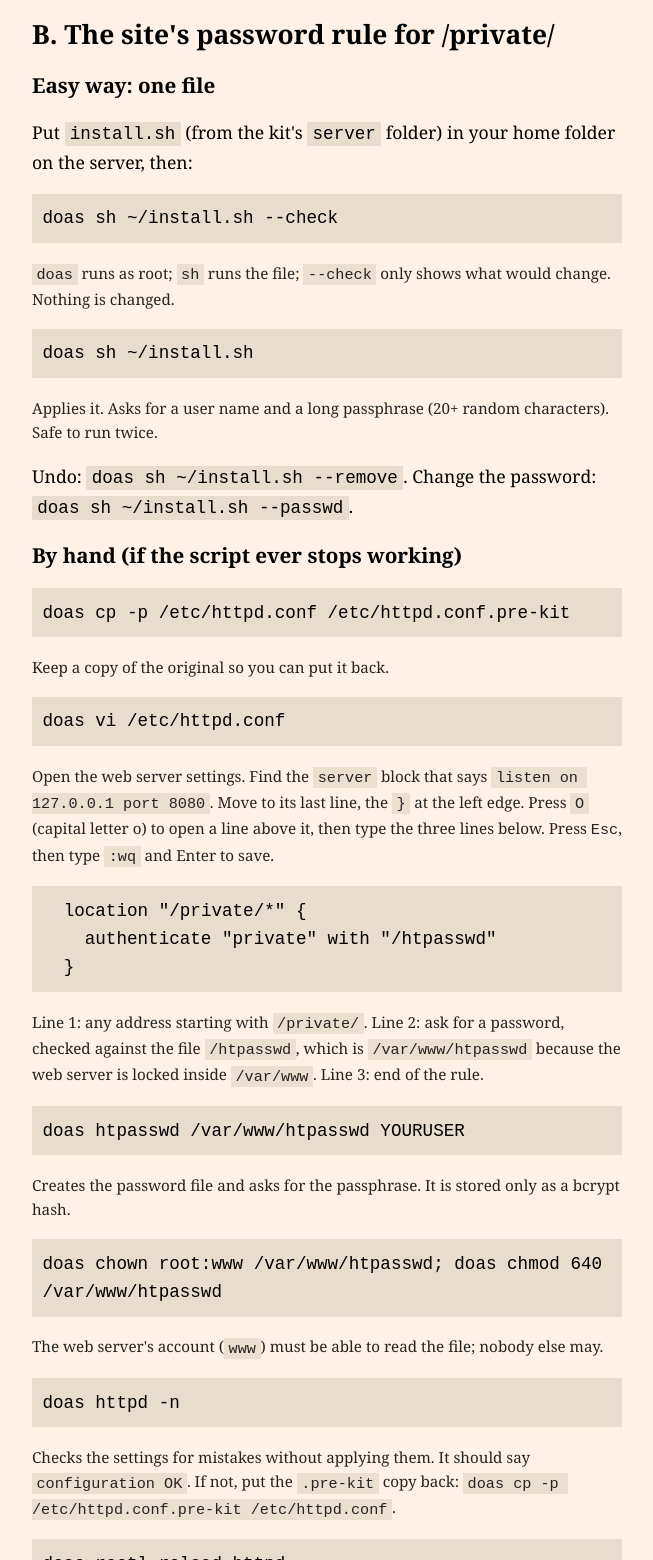
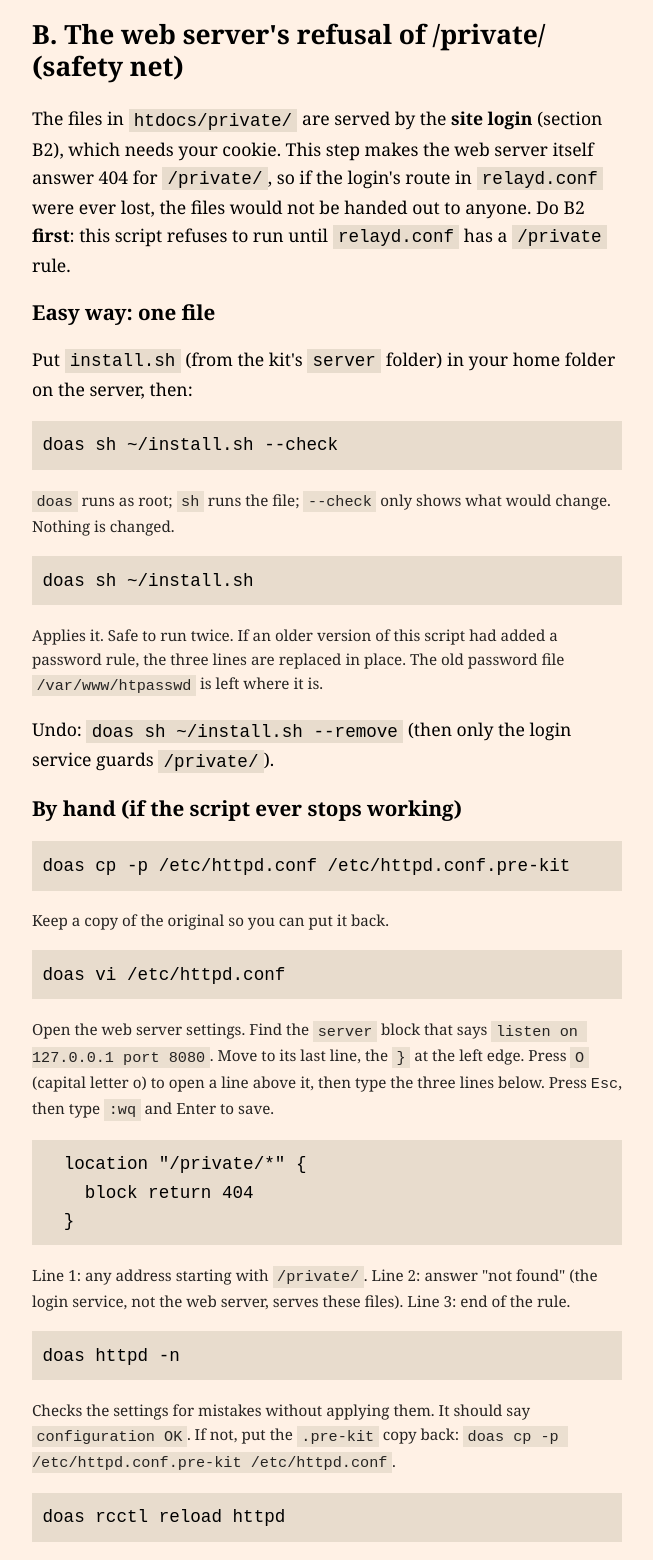
Before and after one commit to sodasam1/personal-site, a plain HTML site: page RESTORE.html in a window 1280 px wide. Shown: the part 912-2472 px from the top of the page, without its empty margins (313-966 px from the left). Drawn offline with Linux system fonts and the light colour scheme.

Commit message:
Replace httpd's /private/ password rule with a fail-closed refusal; deploy guide for this round; TODO update
Co-Authored-By: Claude Sonnet 5.5 <noreply@anthropic.com>
Claude-Session: https://claude.ai/code/session_01BSXodgAT6s6KxAjSksQgv2

```diff
--- a/RESTORE.html
+++ b/RESTORE.html
@@ -25,14 +25,16 @@ h1,h2,h3{line-height:1.2} .why{font-size:.95rem;opacity:.85}
 <p>Follow the Tech Independence page until your website works. Then upload your <code>htdocs</code> folder as that page says (include <code>htdocs/private/</code>).
 Do <b>not</b> run <code>ti.sh</code> for your real domain on a second server to "practise": it deletes the domain's DNS records and re-creates them.</p>
 
-<h2>B. The site's password rule for /private/</h2>
+<h2>B. The web server's refusal of /private/ (safety net)</h2>
+<p>The files in <code>htdocs/private/</code> are served by the <b>site login</b> (section B2), which needs your cookie. This step makes the web server itself answer 404 for <code>/private/</code>,
+so if the login's route in <code>relayd.conf</code> were ever lost, the files would not be handed out to anyone. Do B2 <b>first</b>: this script refuses to run until <code>relayd.conf</code> has a <code>/private</code> rule.</p>
 <h3>Easy way: one file</h3>
 <p>Put <code>install.sh</code> (from the kit's <code>server</code> folder) in your home folder on the server, then:</p>
 <pre>doas sh ~/install.sh --check</pre>
 <p class="why"><code>doas</code> runs as root; <code>sh</code> runs the file; <code>--check</code> only shows what would change. Nothing is changed.</p>
 <pre>doas sh ~/install.sh</pre>
-<p class="why">Applies it. Asks for a user name and a long passphrase (20+ random characters). Safe to run twice.</p>
-<p>Undo: <code>doas sh ~/install.sh --remove</code>. Change the password: <code>doas sh ~/install.sh --passwd</code>.</p>
+<p class="why">Applies it. Safe to run twice. If an older version of this script had added a password rule, the three lines are replaced in place. The old password file <code>/var/www/htpasswd</code> is left where it is.</p>
+<p>Undo: <code>doas sh ~/install.sh --remove</code> (then only the login service guards <code>/private/</code>).</p>
 
 <h3>By hand (if the script ever stops working)</h3>
 <pre>doas cp -p /etc/httpd.conf /etc/httpd.conf.pre-kit</pre>
@@ -42,14 +44,9 @@ Do <b>not</b> run <code>ti.sh</code> for your real domain on a second server to
 Move to its last line, the <code>}</code> at the left edge. Press <code>O</code> (capital letter o) to open a line above it, then type the three lines below.
 Press <kbd>Esc</kbd>, then type <code>:wq</code> and Enter to save.</p>
 <pre>  location "/private/*" {
-    authenticate "private" with "/htpasswd"
+    block return 404
   }</pre>
-<p class="why">Line 1: any address starting with <code>/private/</code>. Line 2: ask for a password, checked against the file
-<code>/htpasswd</code>, which is <code>/var/www/htpasswd</code> because the web server is locked inside <code>/var/www</code>. Line 3: end of the rule.</p>
-<pre>doas htpasswd /var/www/htpasswd YOURUSER</pre>
-<p class="why">Creates the password file and asks for the passphrase. It is stored only as a bcrypt hash.</p>
-<pre>doas chown root:www /var/www/htpasswd; doas chmod 640 /var/www/htpasswd</pre>
-<p class="why">The web server's account (<code>www</code>) must be able to read the file; nobody else may.</p>
+<p class="why">Line 1: any address starting with <code>/private/</code>. Line 2: answer "not found" (the login service, not the web server, serves these files). Line 3: end of the rule.</p>
 <pre>doas httpd -n</pre>
 <p class="why">Checks the settings for mistakes without applying them. It should say <code>configuration OK</code>. If not, put the
 <code>.pre-kit</code> copy back: <code>doas cp -p /etc/httpd.conf.pre-kit /etc/httpd.conf</code>.</p>
```
Also changed, not shown: 7 other files.
